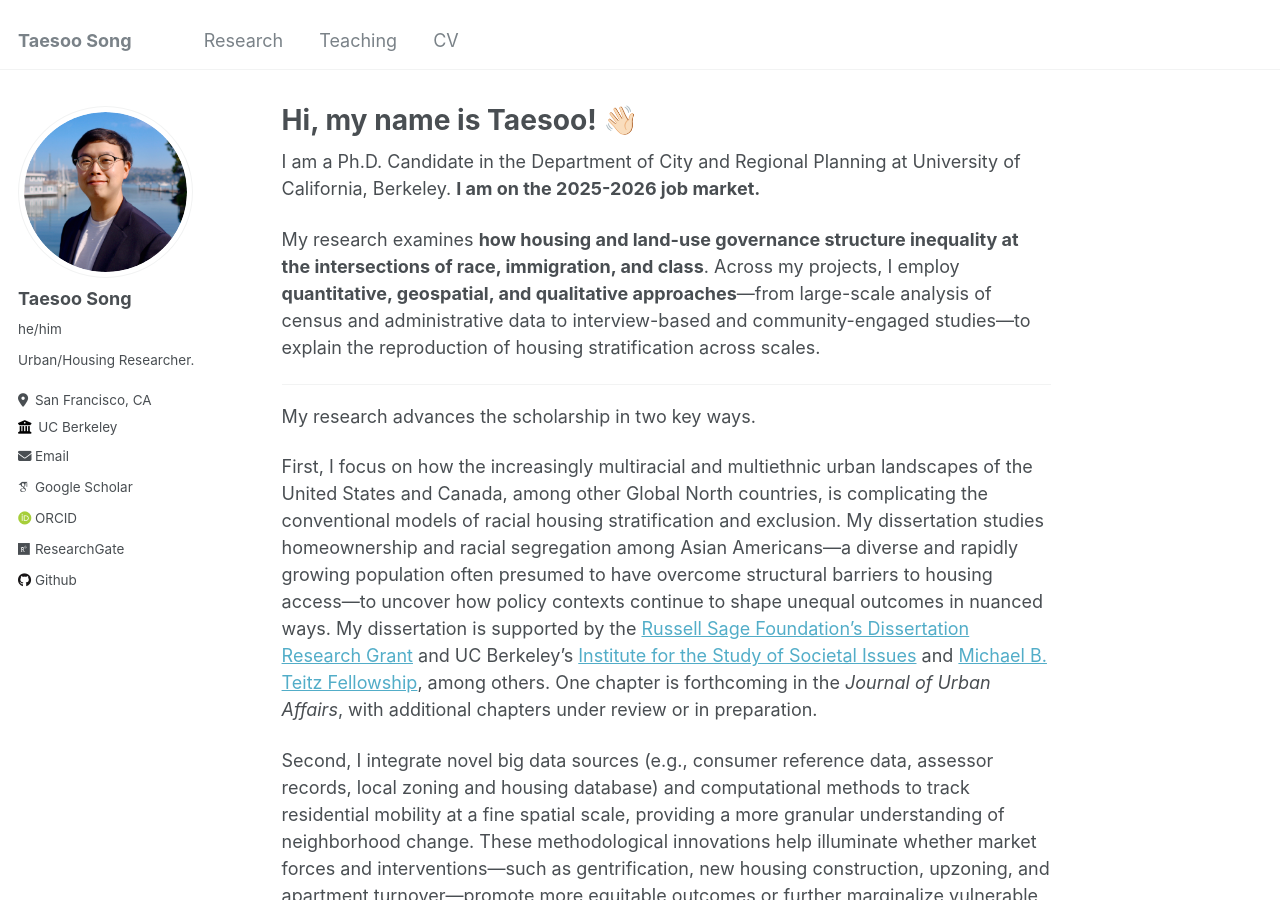
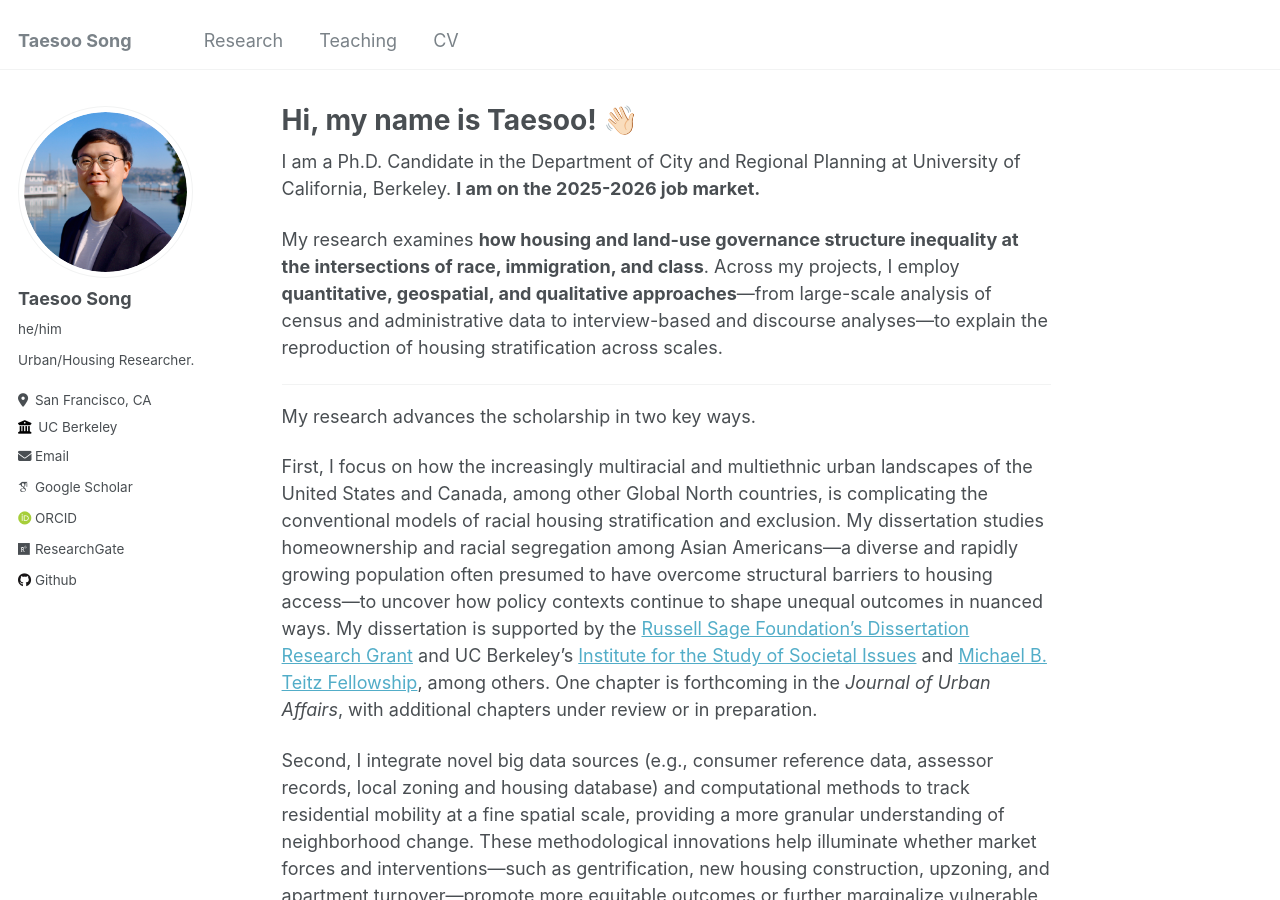
Before and after one commit to taesoosong/taesoosong.github.io, a Jekyll site: the page built from _pages/about.md, in a window 1280 px wide and 900 px high. Built offline with Jekyll 4.4.1, drawn with Linux system fonts in a browser that asks for light colours; some web fonts are replaced.

Commit message:
Update about.md

```diff
--- a/_pages/about.md
+++ b/_pages/about.md
@@ -11,7 +11,7 @@ redirect_from:
 
 I am a Ph.D. Candidate in the Department of City and Regional Planning at University of California, Berkeley. **I am on the 2025-2026 job market.**
 
-My research examines **how housing and land-use governance structure inequality at the intersections of race, immigration, and class**. Across my projects, I employ **quantitative, geospatial, and qualitative approaches**—from large-scale analysis of census and administrative data to interview-based and community-engaged studies—to explain the reproduction of housing stratification across scales.
+My research examines **how housing and land-use governance structure inequality at the intersections of race, immigration, and class**. Across my projects, I employ **quantitative, geospatial, and qualitative approaches**—from large-scale analysis of census and administrative data to interview-based and discourse analyses—to explain the reproduction of housing stratification across scales.
 
 ---
 My research advances the scholarship in two key ways.
```
